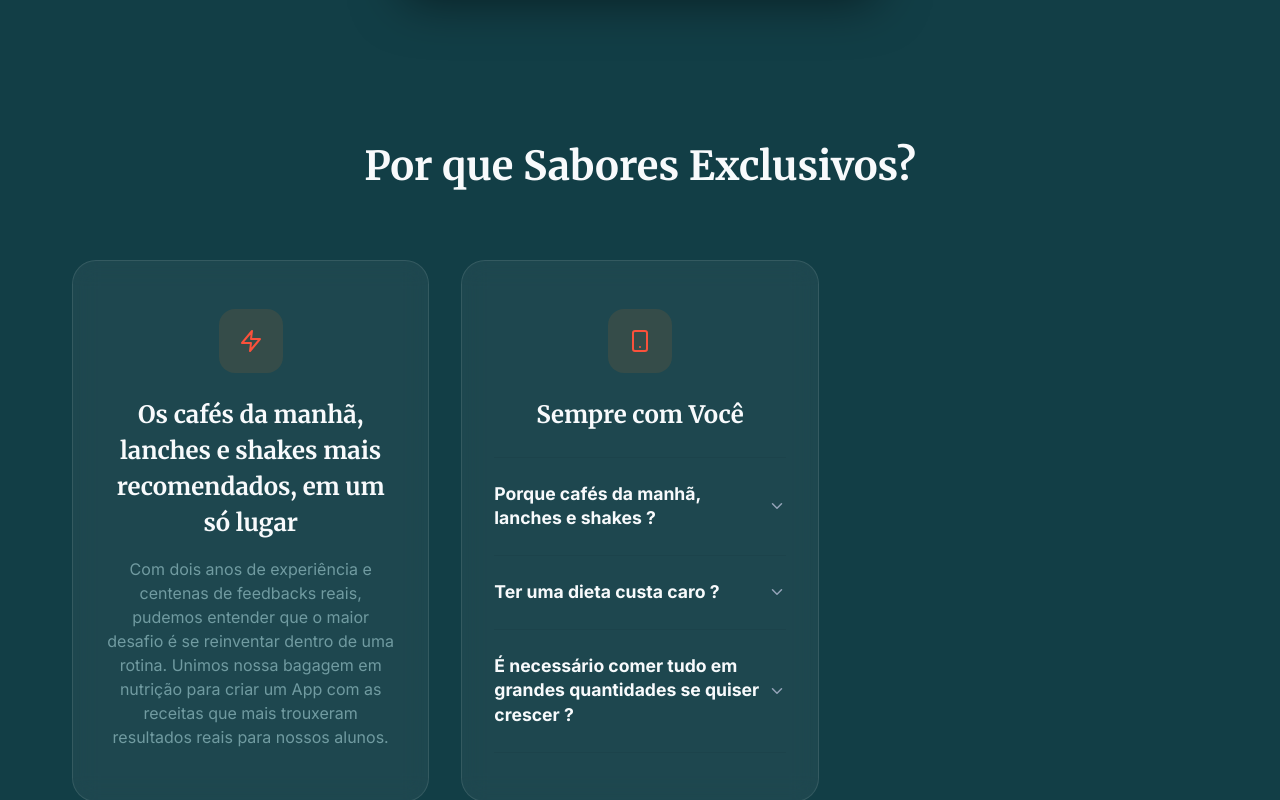
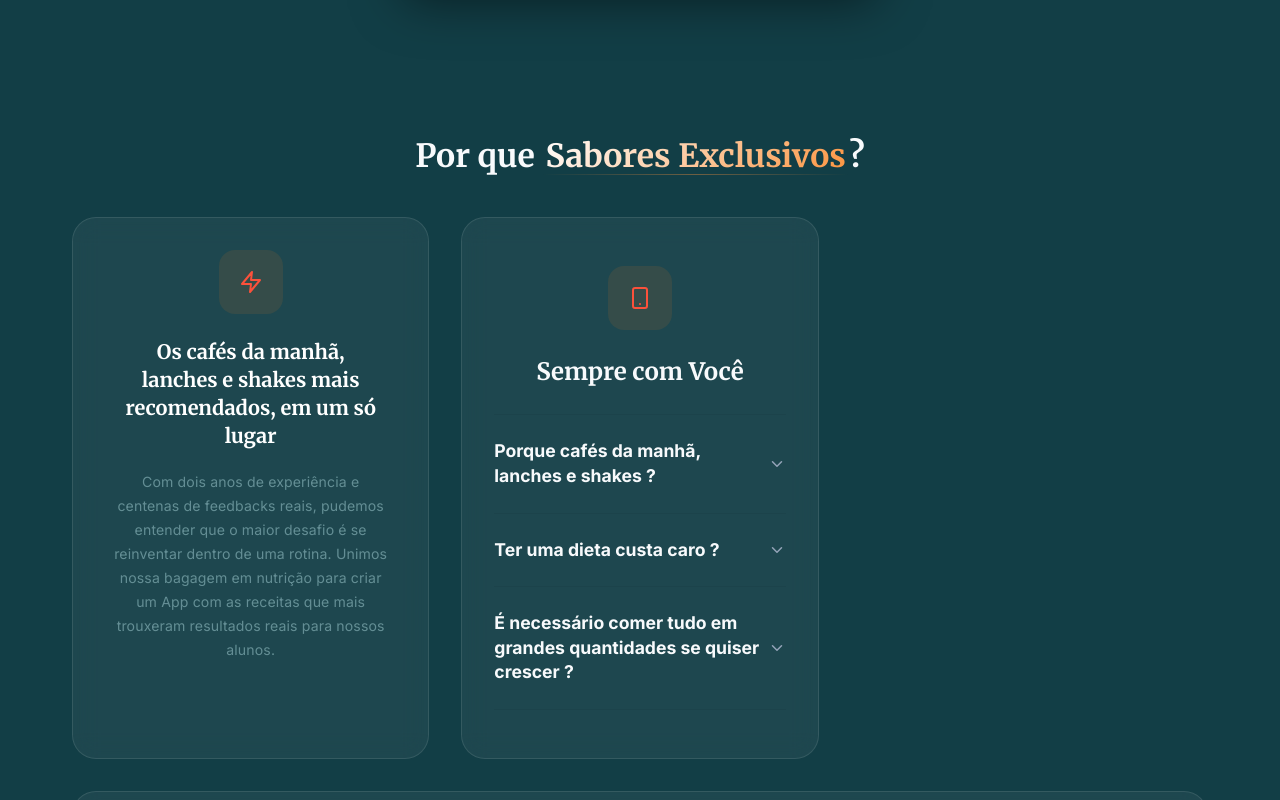
Before and after one commit to YohanSaibb026/LeadingPage, a React (Vite) app: page / in a window 1280 px wide. Shown: the part 4260-5060 px from the top of the page. Built offline with nearby package versions, Linux system fonts and the light colour scheme.

Commit message:
style: premium brand title highlight and compact intro card refinement

```diff
--- a/src/App.css
+++ b/src/App.css
@@ -465,8 +465,33 @@
 }
 
 .section-title {
-    font-size: 2.5rem;
-    margin-bottom: 4rem;
+    text-align: center;
+    font-size: 2rem;
+    margin-bottom: 2.5rem;
+    color: var(--text-main);
+    font-family: 'Merriweather', serif;
+    font-weight: 700;
+    line-height: 1.3;
+}
+
+.brand-highlight {
+    display: inline-block;
+    background: linear-gradient(135deg, #fff 0%, #fb923c 100%);
+    -webkit-background-clip: text;
+    background-clip: text;
+    -webkit-text-fill-color: transparent;
+    padding: 0 0.2rem;
+    position: relative;
+}
+
+.brand-highlight::after {
+    content: '';
+    position: absolute;
+    bottom: 2px;
+    left: 0;
+    width: 100%;
+    height: 1px;
+    background: linear-gradient(90deg, transparent, rgba(251, 146, 60, 0.4), transparent);
 }
 
 .feature-grid {
@@ -505,6 +530,36 @@
 
 .feature-card p {
     color: var(--text-muted);
+    font-size: 0.95rem;
+    line-height: 1.5;
+}
+
+/* Compact Intro Card Refinement */
+.intro-feature-card {
+    padding: 2rem 1.5rem !important;
+    display: flex;
+    flex-direction: column;
+    align-items: center;
+    text-align: center;
+}
+
+.intro-feature-card h3 {
+    font-family: 'Merriweather', serif;
+    font-size: 1.25rem !important;
+    font-weight: 700;
+    margin-bottom: 1.25rem !important;
+    line-height: 1.4;
+    max-width: 85%;
+    color: #fff;
+}
+
+.intro-feature-card p {
+    font-size: 0.88rem !important;
+    line-height: 1.7;
+    opacity: 0.85;
+    letter-spacing: 0.01em;
+    max-width: 90%;
+    margin: 0 auto;
 }
 
 /* FAQ Accordion Styling (Inside Feature Card) */
@@ -1775,6 +1830,7 @@
     margin-bottom: 2rem;
 }
 
+
 .calculator-header h2 {
     font-family: 'Merriweather', serif;
     font-size: 1.6rem;
--- a/src/App.tsx
+++ b/src/App.tsx
@@ -540,9 +540,11 @@ function App() {
 
             {/* Features Section */}
             <section id="features" className="features">
-                <h2 className="section-title">{t('features.title')}</h2>
+                <h2 className="section-title">
+                    <Trans i18nKey="features.title" components={{ 1: <span className="brand-highlight" /> }} />
+                </h2>
                 <div className="feature-grid">
-                    <div className="feature-card glass-morphism">
+                    <div className="feature-card glass-morphism intro-feature-card">
                         <div className="icon-wrapper"><Zap /></div>
                         <h3>{t('features.instant.title')}</h3>
                         <p>{t('features.instant.desc')}</p>
--- a/src/locales/es.json
+++ b/src/locales/es.json
@@ -21,7 +21,7 @@
         "title": "Algunas experiencias de nuestros usuarios"
     },
     "features": {
-        "title": "¿Por qué Sabores Exclusivos?",
+        "title": "¿Por qué <1>Sabores Exclusivos</1>?",
         "instant": {
             "title": "Los desayunos, meriendas y batidos más recomendados, en un solo lugar",
             "desc": "Tras escuchar a cientos de clientes, entendemos que la falta de tiempo y la dificultad para variar el menú son los mayores obstáculos de una dieta. Hemos unido toda nuestra experiencia en nutrición para que puedas dejar de preocuparte por la preparación y te centres en lo que realmente importa: Tus resultados."
--- a/src/locales/pt.json
+++ b/src/locales/pt.json
@@ -21,7 +21,7 @@
         "title": "Algumas experiências de nossos usuários"
     },
     "features": {
-        "title": "Por que Sabores Exclusivos?",
+        "title": "Por que <1>Sabores Exclusivos</1>?",
         "instant": {
             "title": "Os cafés da manhã, lanches e shakes mais recomendados, em um só lugar",
             "desc": "Com dois anos de experiência e centenas de feedbacks reais, pudemos entender que o maior desafio é se reinventar dentro de uma rotina. Unimos nossa bagagem em nutrição para criar um App com as receitas que mais trouxeram resultados reais para nossos alunos. "
```
